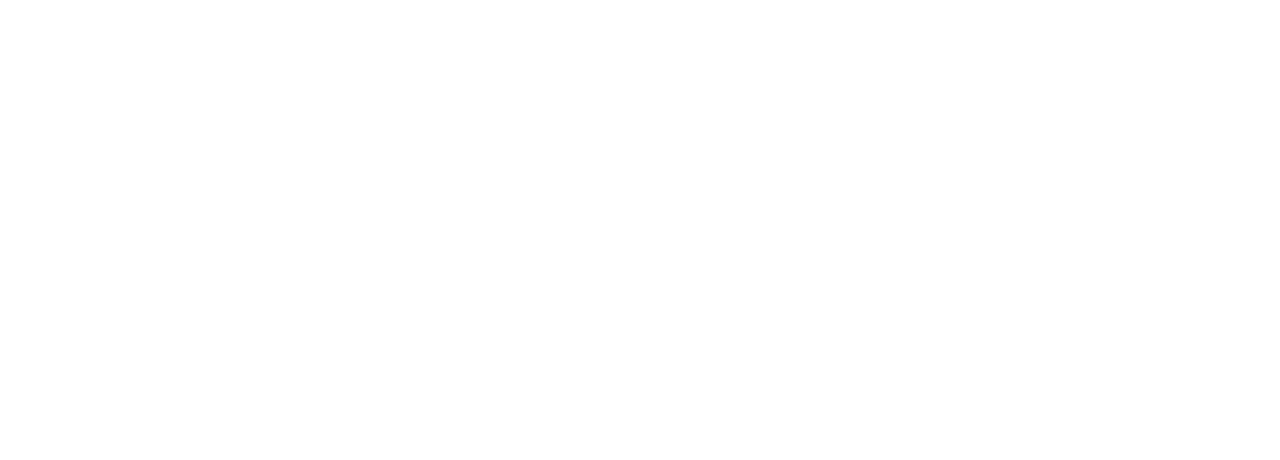
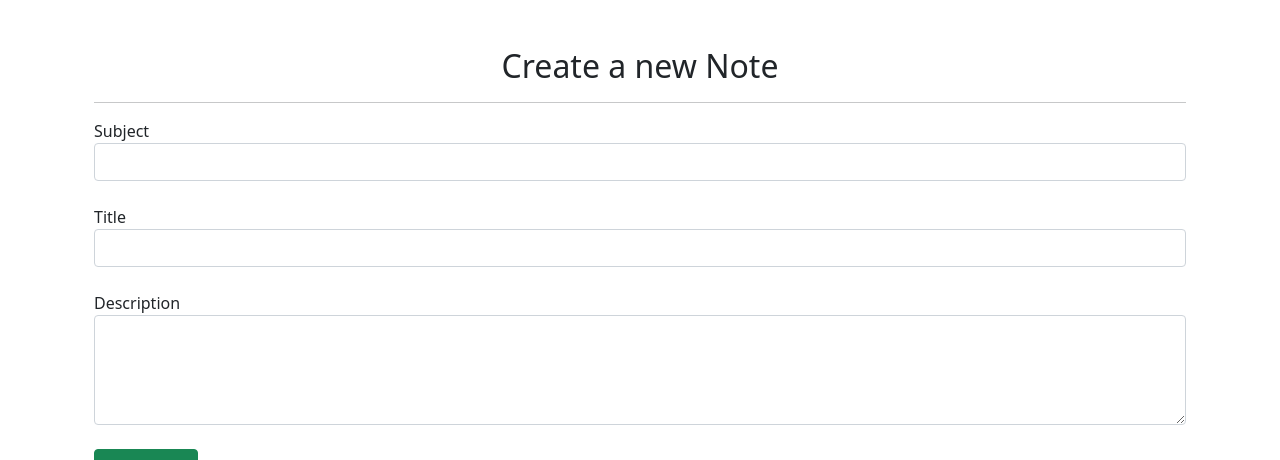
Before and after one commit to edwinkim16/flash-card-front-end, an Angular app: page /dashboard in a window 1280 px wide. Shown: the part 489-949 px from the top of the page. Before the commit the page ends 800 px from the top, so only its background shows below. Built offline with nearby package versions, Linux system fonts and the light colour scheme; no server answers.

Commit message:
adding subject in form

```diff
--- a/src/app/dashboard/dashboard.component.html
+++ b/src/app/dashboard/dashboard.component.html
@@ -47,4 +47,30 @@
     </div>
 
   </div>
+  <br>
+  <br>
+  <div class="container-fluid">
+    <h2 class="text-center">Create a new Note</h2>
+    <hr>
+    <form>
+       <div class="form-group">
+        <label for="name">Subject</label>
+        <input type="text" required class="form-control" id="name">
+       </div>
+       <br>
+        <div class="form-group">
+            <label for="name">Title</label>
+            <input type="text" required class="form-control" id="name">
+        </div>
+        <br>
+        <div class="form-group">
+
+            <label for="description">Description</label>
+            <textarea class="form-control" id="description" rows="4" required></textarea>
+
+        </div>
+        <br>
+        <button type="submit" class="btn btn-success">Add Notes</button>
+    </form>
+  </div>
 </div>
```
